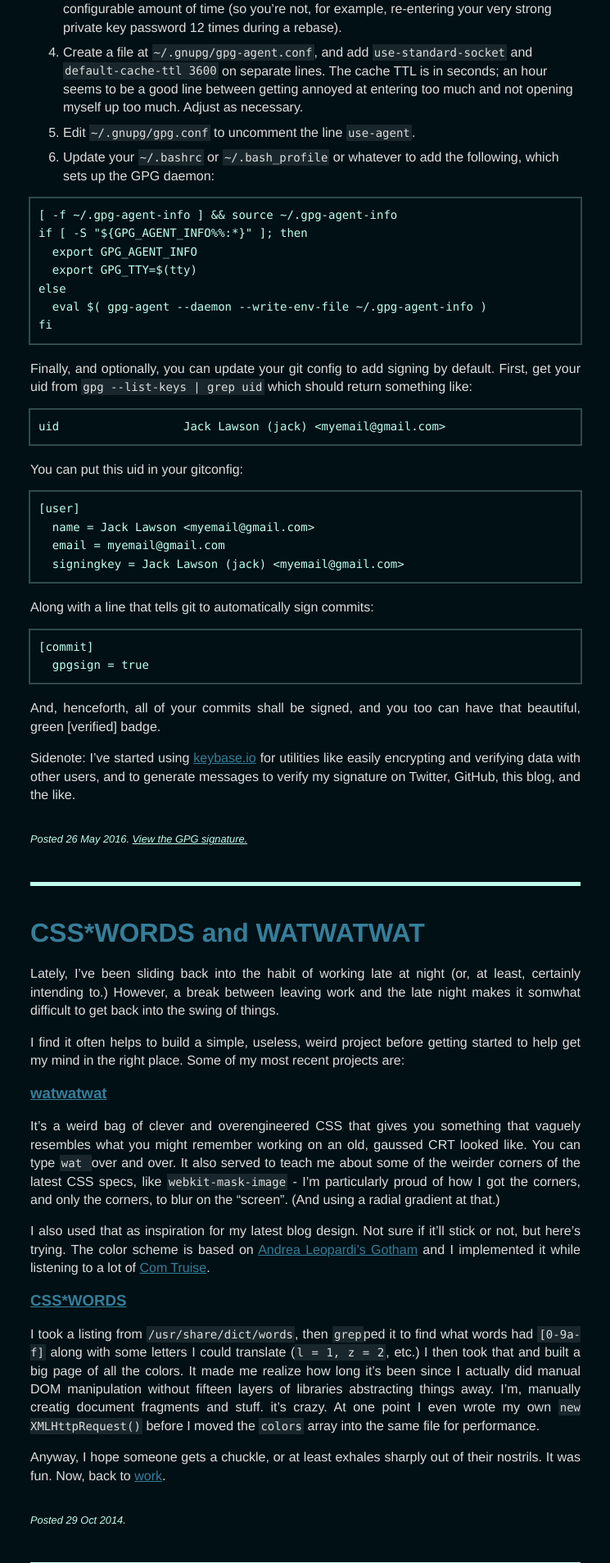
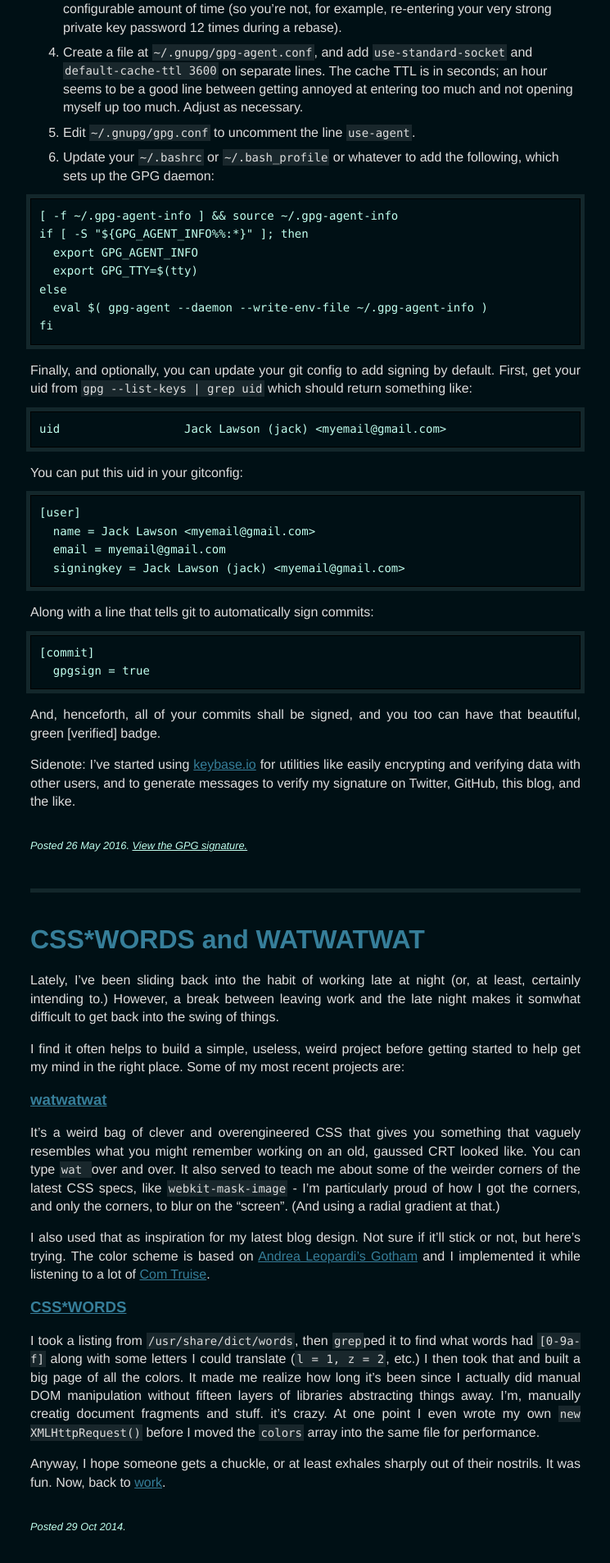
Before and after one commit to ajacksified/ajacksified.github.com, a Jekyll site: the page built from index.html, in a window 1280 px wide. Shown: the part 837-2744 px from the top of the page at 82% size, without its empty margins (267-1012 px from the left). Built offline with Jekyll 4.4.1, drawn with Linux system fonts in a browser that asks for light colours; Markdown is read by kramdown in place of the engine named in the settings.

Commit message:
A few minor style tweaks

```diff
--- a/css/styles.css
+++ b/css/styles.css
@@ -174,7 +174,8 @@ table {
 /* code coloring via rainbow */
 
 pre {
-  outline: solid 2px #304B4B;
+  outline: solid 5px #13272B;
+  border: solid 1px #000;
   color: #C0FFEE;
   word-wrap: break-word;
   margin: 0px;
@@ -257,7 +258,7 @@ a:active {
 .article {
   margin: auto;
   padding-bottom: 2.5em;
-  border-bottom: solid 5px #C0FFEE;
+  border-bottom: solid 5px #13272B;
 }
 
 .article-footer {
```
